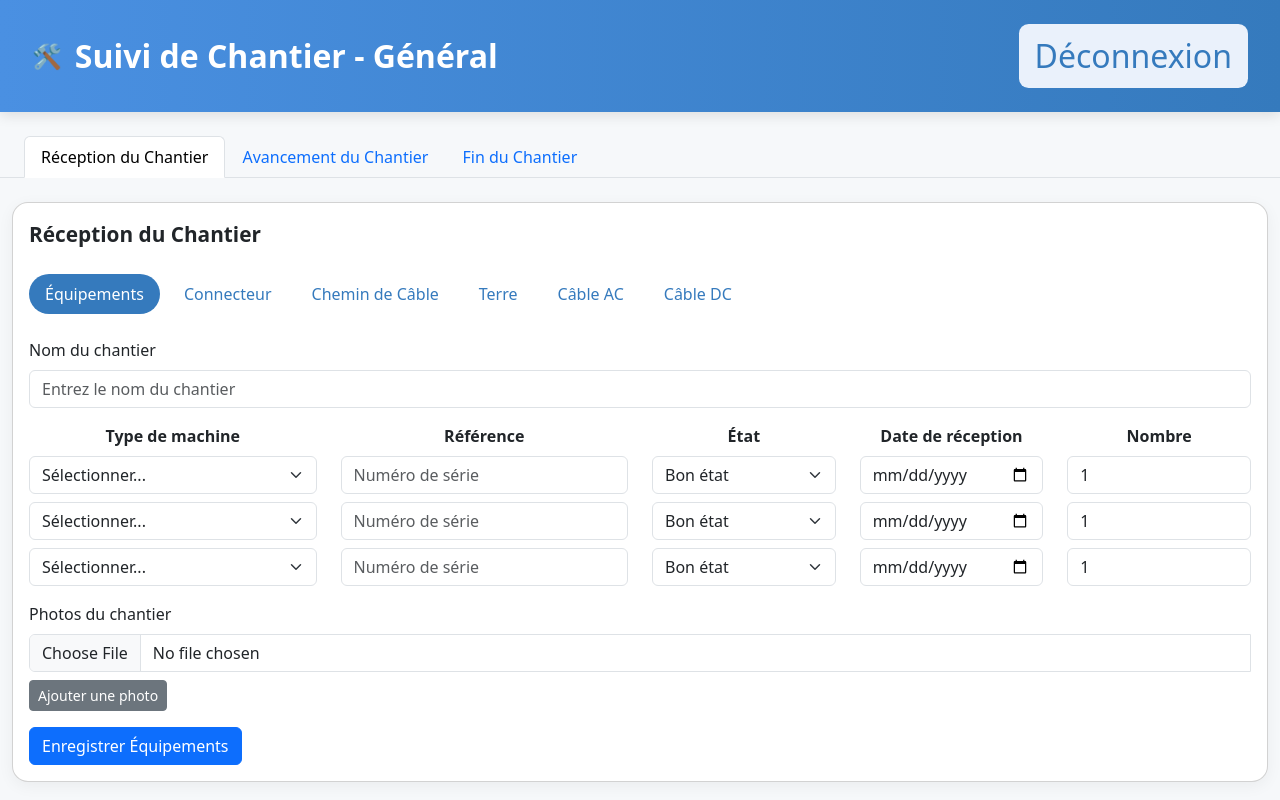
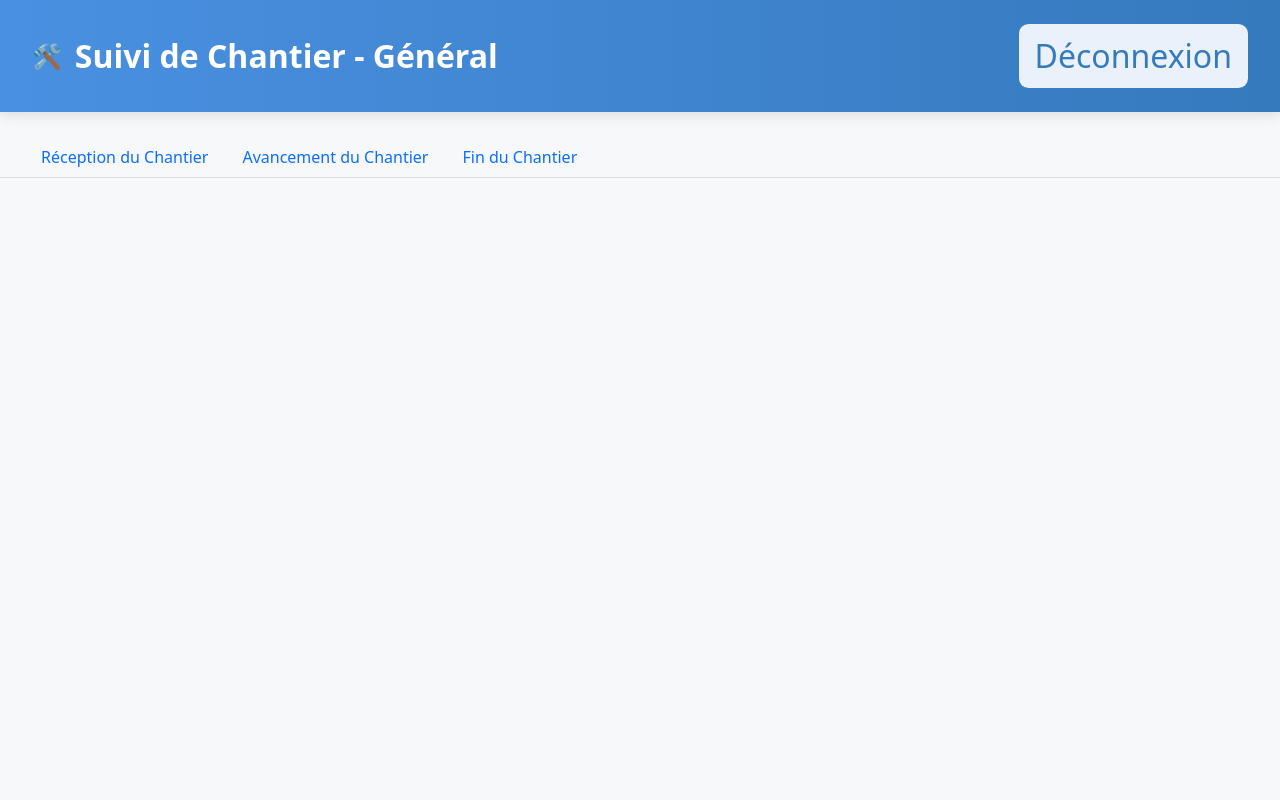
Before and after one commit to vinishtomar/TSB2, a Flask app: template ChefAssistantWeb/templates/index.html in a window 1280 px wide. Run offline with Flask 2, Linux system fonts and the light colour scheme; the template is opened without the code that fills it: values that come from a table or form of the project are taken from there, others are empty; tables that the repository leaves empty hold one stand-in row (values such as "Sample post").

Commit message:
Update index.html

```diff
--- a/ChefAssistantWeb/templates/index.html
+++ b/ChefAssistantWeb/templates/index.html
@@ -120,25 +120,26 @@
         {% endwith %}
     </div>
 
+    {% set is_filtering = request.args.get('filter_utilisateur') or request.args.get('filter_nom_chantier') %}
     <ul class="nav nav-tabs px-4 pt-3" id="mainTab" role="tablist">
       <li class="nav-item" role="presentation">
-        <button class="nav-link active" id="reception-tab" data-bs-toggle="tab" data-bs-target="#reception" type="button" role="tab" aria-controls="reception" aria-selected="true">Réception du Chantier</button>
+        <button class="nav-link {% if not is_filtering and active_tab == 'reception' %}active{% endif %}" id="reception-tab" data-bs-toggle="tab" data-bs-target="#reception" type="button" role="tab" aria-controls="reception" aria-selected="{% if not is_filtering and active_tab == 'reception' %}true{% else %}false{% endif %}">Réception du Chantier</button>
       </li>
       <li class="nav-item" role="presentation">
-        <button class="nav-link" id="avancement-tab" data-bs-toggle="tab" data-bs-target="#avancement" type="button" role="tab" aria-controls="avancement" aria-selected="false">Avancement du Chantier</button>
+        <button class="nav-link {% if not is_filtering and active_tab == 'avancement' %}active{% endif %}" id="avancement-tab" data-bs-toggle="tab" data-bs-target="#avancement" type="button" role="tab" aria-controls="avancement" aria-selected="{% if not is_filtering and active_tab == 'avancement' %}true{% else %}false{% endif %}">Avancement du Chantier</button>
       </li>
       <li class="nav-item" role="presentation">
-        <button class="nav-link" id="fin-tab" data-bs-toggle="tab" data-bs-target="#fin" type="button" role="tab" aria-controls="fin" aria-selected="false">Fin du Chantier</button>
+        <button class="nav-link {% if not is_filtering and active_tab == 'fin' %}active{% endif %}" id="fin-tab" data-bs-toggle="tab" data-bs-target="#fin" type="button" role="tab" aria-controls="fin" aria-selected="{% if not is_filtering and active_tab == 'fin' %}true{% else %}false{% endif %}">Fin du Chantier</button>
       </li>
       {% if current_user and current_user.role == "admin" %}
       <li class="nav-item" role="presentation">
-        <button class="nav-link" id="history-tab" data-bs-toggle="tab" data-bs-target="#history" type="button" role="tab" aria-controls="history" aria-selected="false">Historique</button>
+        <button class="nav-link {% if is_filtering or active_tab == 'history' %}active{% endif %}" id="history-tab" data-bs-toggle="tab" data-bs-target="#history" type="button" role="tab" aria-controls="history" aria-selected="{% if is_filtering or active_tab == 'history' %}true{% else %}false{% endif %}">Historique</button>
       </li>
       {% endif %}
     </ul>
 
     <div class="tab-content container-fluid pt-4" id="mainTabContent">
-      <div class="tab-pane fade show active" id="reception" role="tabpanel" aria-labelledby="reception-tab">
+      <div class="tab-pane fade {% if not is_filtering and active_tab == 'reception' %}show active{% endif %}" id="reception" role="tabpanel" aria-labelledby="reception-tab">
         <div class="card rounded-card mb-3">
           <div class="card-body">
             <div class="card-title mb-4">Réception du Chantier</div>
@@ -414,7 +415,7 @@
         </div>
       </div>
 
-      <div class="tab-pane fade" id="avancement" role="tabpanel" aria-labelledby="avancement-tab">
+      <div class="tab-pane fade {% if not is_filtering and active_tab == 'avancement' %}show active{% endif %}" id="avancement" role="tabpanel" aria-labelledby="avancement-tab">
         <div class="card rounded-card mb-3">
           <div class="card-body">
             <div class="card-title mb-4">Avancement du Chantier</div>
@@ -472,7 +473,7 @@
         </div>
       </div>
 
-      <div class="tab-pane fade" id="fin" role="tabpanel" aria-labelledby="fin-tab">
+      <div class="tab-pane fade {% if not is_filtering and active_tab == 'fin' %}show active{% endif %}" id="fin" role="tabpanel" aria-labelledby="fin-tab">
         <div class="card rounded-card mb-3">
           <div class="card-body">
             <div class="card-title mb-4">Fin du Chantier - Tableau des Tensions</div>
@@ -574,14 +575,47 @@
       </div>
 
       {% if current_user and current_user.role == "admin" %}
-      <div class="tab-pane fade" id="history" role="tabpanel" aria-labelledby="history-tab">
+      <div class="tab-pane fade {% if is_filtering or active_tab == 'history' %}show active{% endif %}" id="history" role="tabpanel" aria-labelledby="history-tab">
       <div class="card rounded-card mb-3">
         <div class="card-body">
-          <div class="d-flex justify-content-between align-items-center mb-4">
+
+          <!-- START: Filter Form -->
+          <form method="GET" action="{{ url_for('index') }}" class="mb-4 p-3 border rounded bg-light">
+            <input type="hidden" name="active_tab" value="history">
+            <div class="row g-3 align-items-end">
+                <div class="col-md-4">
+                    <label for="filter_utilisateur" class="form-label">Filtrer par Utilisateur</label>
+                    <select name="filter_utilisateur" id="filter_utilisateur" class="form-select form-select-sm">
+                        <option value="">Tous les utilisateurs</option>
+                        {% for user_opt in distinct_users %}
+                        <option value="{{ user_opt }}" {% if current_filter_utilisateur == user_opt %}selected{% endif %}>{{ user_opt }}</option>
+                        {% endfor %}
+                    </select>
+                </div>
+                <div class="col-md-4">
+                    <label for="filter_nom_chantier" class="form-label">Filtrer par Nom Chantier</label>
+                    <select name="filter_nom_chantier" id="filter_nom_chantier" class="form-select form-select-sm">
+                        <option value="">Tous les chantiers</option>
+                        {% for chantier_opt in distinct_nom_chantiers %}
+                        <option value="{{ chantier_opt }}" {% if current_filter_nom_chantier == chantier_opt %}selected{% endif %}>{{ chantier_opt }}</option>
+                        {% endfor %}
+                    </select>
+                </div>
+                <div class="col-md-auto">
+                    <button type="submit" class="btn btn-sm btn-primary">Filtrer</button>
+                </div>
+                <div class="col-md-auto">
+                    <a href="{{ url_for('index', active_tab='history') }}" class="btn btn-sm btn-secondary">Réinitialiser</a>
+                </div>
+            </div>
+          </form>
+          <!-- END: Filter Form -->
+
+          <div class="d-flex justify-content-between align-items-center mb-3"> <!-- Reduced mb from 4 to 3 -->
             <div class="card-title mb-0">Historique des Entrées</div>
             <div>
-                <a href="{{ url_for('telecharger_historique') }}" class="btn btn-sm btn-primary">Télécharger CSV Global</a>
-                <a href="{{ url_for('telecharger_historique_pdf') }}" class="btn btn-sm btn-success">Télécharger PDF Global</a>
+                <a href="{{ url_for('telecharger_historique', filter_utilisateur=current_filter_utilisateur, filter_nom_chantier=current_filter_nom_chantier) }}" class="btn btn-sm btn-primary">Télécharger CSV Filtré</a>
+                <a href="{{ url_for('telecharger_historique_pdf', filter_utilisateur=current_filter_utilisateur, filter_nom_chantier=current_filter_nom_chantier) }}" class="btn btn-sm btn-success">Télécharger PDF Filtré</a>
             </div>
           </div>
 
```
